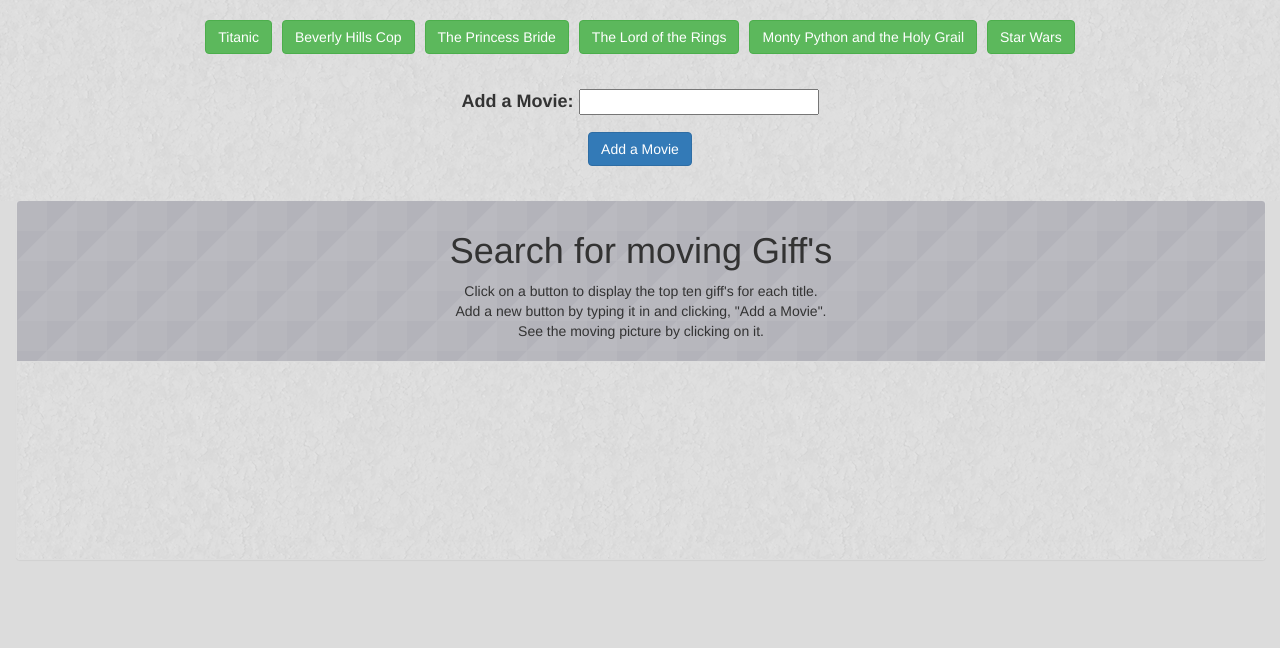
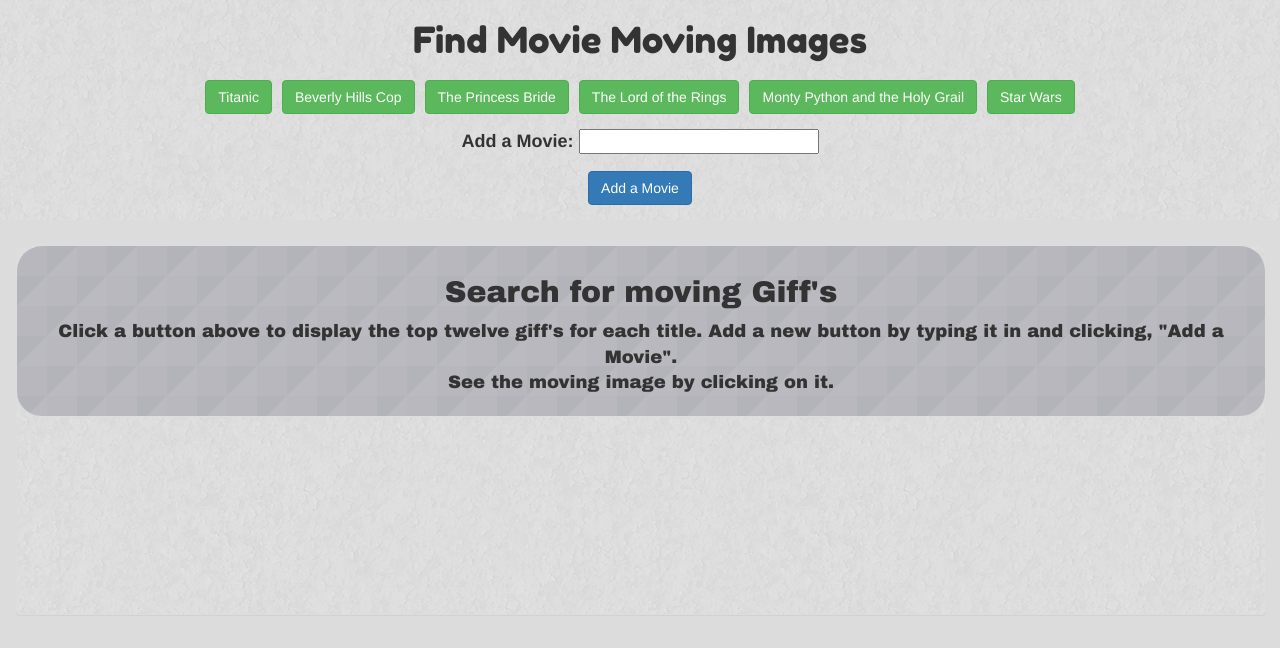
Before and after one commit to dryguy99/GiphyApi, a PHP site: page / in a window 1280 px wide. Shown: the top 648 px of the page. Run offline with PHP 8.4, Linux system fonts and the light colour scheme; some libraries are stand-ins or nearby versions.

Commit message:
updated fonts and added more styling

```diff
--- a/assets/css/style.css
+++ b/assets/css/style.css
@@ -13,12 +13,25 @@ table {
 	margin: 5px;
 	padding: 5px;
 }
-
+img {
+	border-radius: 25px;
+}
+h1 {
+	font-family: 'Fredoka One', cursive;
+}
+h2 {
+	font-family: 'Archivo Black', sans-serif;
+}
+p {
+	font-size: 18px;
+	font-family: 'Archivo Black', sans-serif;
+}
 .table>tbody>tr>td, .table>tbody>tr>th, .table>tfoot>tr>td, .table>tfoot>tr>th, .table>thead>tr>td, .table>thead>tr>th  {
  border: none;
 }
 .panel-heading {
 	background-image: url(../images/triangular.png);
+	border-radius: 25px;
 }
 .mybuttons {
 	background-image: url(../images/redox_02.png);
@@ -32,9 +45,10 @@ table {
 	position: fixed;
 	z-index: 2;
 	top: 0px;
+	margin: 0px;
 }
 .tablesect {
 	position: absolute;
-	top: 200px;
+	top: 245px;
 	left: 1px;
 }
--- a/index.html
+++ b/index.html
@@ -6,6 +6,7 @@
 	<link rel="stylesheet" href="https://maxcdn.bootstrapcdn.com/bootstrap/3.3.7/css/bootstrap.min.css" integrity="sha384-BVYiiSIFeK1dGmJRAkycuHAHRg32OmUcww7on3RYdg4Va+PmSTsz/K68vbdEjh4u" crossorigin="anonymous">
 	<script src="http://code.jquery.com/jquery-2.1.3.min.js"></script>
 	<script type="text/javascript" src="assets/javascript/app.js"></script>
+	<link href="https://fonts.googleapis.com/css?family=Archivo+Black|Fredoka+One" rel="stylesheet">
 	<title>GIPHY Search|Timothy Dry</title>
 
 	<link rel="stylesheet" type="text/css" href="assets/css/style.css">
@@ -16,7 +17,8 @@
 	<section>
 	<div class="row mybuttons">
 		<div class="col-xs-12 col-sm-12 col-md-12 col-lg-12 fixedheader mybuttons">
-			<div id="button-view" class="text-center topsect"></div><br>
+		<h1 class="text-center">Find Movie Moving Images</h1>
+			<div id="button-view" class="text-center topsect"></div>
 
 			<form id="movie-form" class="text-center">
      			<h4>
@@ -25,7 +27,6 @@
      				<!-- Button triggers giff display below to be added/changed -->
      				<input id="addmovie" type="submit" class="btn btn-md btn-primary topsect" value="Add a Movie">
 				</h4>
-     			<br>
    			</form>
    		</div>
    	</div>
@@ -36,8 +37,8 @@
 			<div class="panel panel-default mybuttons">
   				<!-- Default panel contents -->
   				<div class="panel-heading text-center">
-  				<h1>Search for moving Giff's</h1>
-  				<p class="text-center">Click on a button to display the top ten giff's for each title.<br>Add a new button by typing it in and clicking, "Add a Movie".<br>See the moving picture by clicking on it.</p>
+  				<h2>Search for moving Giff's</h2>
+  				<p class="text-center">Click a button above to display the top twelve giff's for each title. Add a new button by typing it in and clicking, "Add a Movie".<br>See the moving image by clicking on it.</p>
   				</div>
 
   				<!-- Table -->
```
